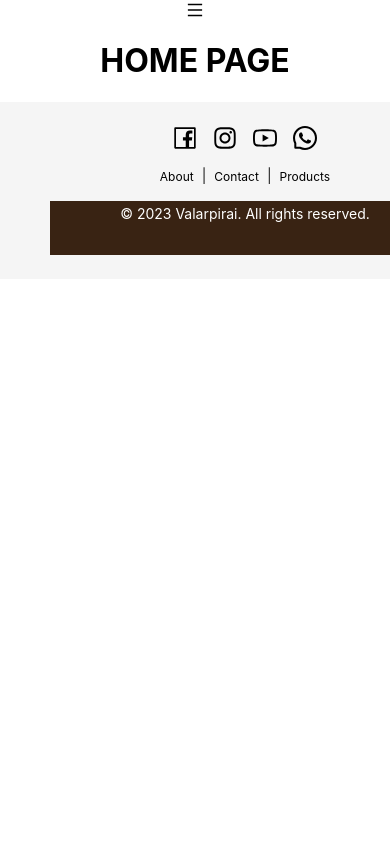
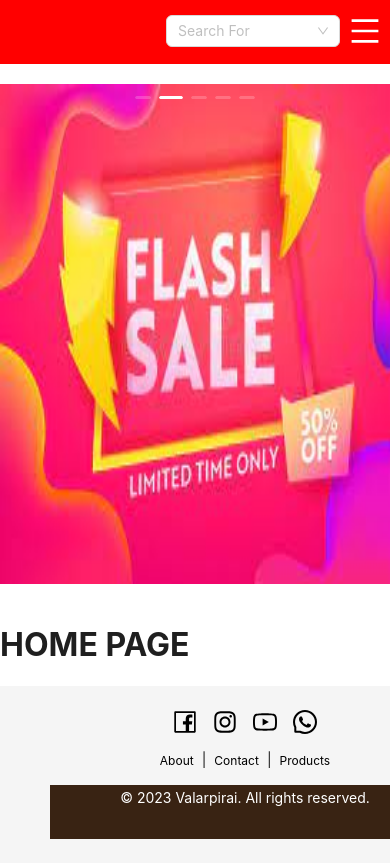
Before and after one commit to Sandhya-Murugan/website-valarpirai, a React (Create React App) app: page / in a window 390 px wide. Shown: the top 863 px of the page. Built offline with nearby package versions, Linux system fonts and the light colour scheme.

Commit message:
deploying in custom domain

```diff
--- a/package.json
+++ b/package.json
@@ -1,7 +1,7 @@
 {
   "name": "my-react-app",
   "version": "0.1.0",
-  "homepage": "https://Sandhya-Murugan.github.io/website-valarpirai",
+  "homepage": "https://nagatech.in",
   "private": true,
   "dependencies": {
     "@ant-design/icons": "^5.2.6",
--- a/src/App.css
+++ b/src/App.css
@@ -1,5 +1,5 @@
-.App {
-  text-align: center;
+.App{
+  margin: auto;
 }
 
 /* Products Details Page */
@@ -31,7 +31,7 @@
   display: flex;
   justify-content: space-between;
   align-items: center;
-  margin-top: 10px; /* Adjust the margin as needed */
+  /*margin-top: 10px; !* Adjust the margin as needed *!*/
 }
 
 .prev-button,
@@ -56,3 +56,26 @@
   margin-top: 0;
 }
 /*----------------------------------------------------------------------------------------*/
+
+/*Search-Bar*/
+.Search-Bar{
+  width: 15%;
+  float: right;
+  margin-top: 1%;
+}
+
+@media only screen and (max-width: 600px) {
+  .Search-Bar{
+    width: 60%;
+    float: right;
+    margin-top: 5%;
+  }
+
+  .burger-menu{
+    float: right;
+    font-size: 30px;
+    margin-top: 4%;
+    color: white;
+    margin-right: 10px;
+  }
+}
--- a/src/App.js
+++ b/src/App.js
@@ -10,7 +10,7 @@ function App() {
     <div className="App">
         <HeaderMenu />
         {/*<HomePage />*/}
-        <div style={{marginTop:"5%"}}>
+        <div>
             <Routes>
                 <Route path='/' element={<HomePage/>}></Route>
                 {/*<Route path="/productDetails" element={<CardDetails />}></Route>*/}
--- a/src/Assets/OfferZoneData.js
+++ b/src/Assets/OfferZoneData.js
@@ -0,0 +1,61 @@
+import sofa from "../Images/Sofa.jpeg";
+import sofaset from "../Images/Sofa2.jpeg";
+import sofaBrown from "../Images/sofa3.jpeg";
+import cupboard from "../Images/cuboard.jpeg";
+import dinningTable from "../Images/DinningTable.jpeg"
+import offer1 from "../Images/OFFER/offer1.jpeg"
+import offer2 from "../Images/OFFER/offer2.jpeg"
+import offer3 from "../Images/OFFER/offer3.jpeg"
+import offer4 from "../Images/OFFER/offer4.jpeg"
+export const OfferZoneData = [
+    {
+        id:0,
+        category:'sofa',
+        title: 'Card 1',
+        description: 'Description for Card 1',
+        details:'Contrary to popular belief, Lorem Ipsum is not simply random text.' +
+            ' It has roots in a piece of classical Latin literature from 45 BC,' +
+            ' making it over 2000 years old. Richard McClintock, ' +
+            'a Latin professor at Hampden-Sydney College in Virginia,' +
+            ' looked up one of the more obscure Latin words, consectetur,' +
+            ' from a Lorem Ipsum passage, and going through the cites' +
+            ' of the word in classical literature, discovered the undoubtable source.' +
+            ' Lorem Ipsum comes from sections 1.10.32 and 1.10.33 of "de Finibus Bonorum et Malorum" ' +
+            '(The Extremes of Good and Evil) by Cicero, written in 45 BC. ' +
+            'This book is a treatise on the theory of ethics, very popular during the Renaissance.' +
+            ' The first line of Lorem Ipsum, "Lorem ipsum dolor sit amet..", comes from a line in section 1.10.32.\n' +
+            '\n' +
+            'The standard chunk of Lorem Ipsum used since the 1500s is reproduced below for those interested.' +
+            ' Sections 1.10.32 and 1.10.33 from "de Finibus Bonorum et Malorum" by Cicero are' +
+            ' also reproduced in their exact original form, accompanied by English versions from the 1914 translation by H. Rackham.',
+        imageSrc: offer4,
+    },
+    {
+        id:1,
+        category:'sofa',
+        title: 'Card 2',
+        description: 'Description for Card 2',
+        imageSrc: offer2,
+    },
+    {
+        id:2,
+        category:'sofa',
+        title: 'Card 3',
+        description: 'Description for Card 3',
+        imageSrc: offer3,
+    },
+    {
+        id:3,
+        title: 'Card 4',
+        category:'sofa',
+        description: 'Description for Card 1',
+        imageSrc: offer4,
+    },
+    {
+        id:4,
+        title: 'Card 5',
+        category:'tech',
+        description: 'Description for Card 2',
+        imageSrc: offer3,
+    },
+];
--- a/src/Assets/ProductsData.js
+++ b/src/Assets/ProductsData.js
@@ -6,6 +6,7 @@ import dinningTable from "../Images/DinningTable.jpeg"
 export const cardData1 = [
     {
         id:0,
+        category:'sofa',
         title: 'Card 1',
         description: 'Description for Card 1',
         details:'Contrary to popular belief, Lorem Ipsum is not simply random text.' +
@@ -27,12 +28,14 @@ export const cardData1 = [
     },
     {
         id:1,
+        category:'sofa',
         title: 'Card 2',
         description: 'Description for Card 2',
         imageSrc: sofaset,
     },
     {
         id:2,
+        category:'sofa',
         title: 'Card 3',
         description: 'Description for Card 3',
         imageSrc: dinningTable,
@@ -40,36 +43,42 @@ export const cardData1 = [
     {
         id:3,
         title: 'Card 4',
+        category:'sofa',
         description: 'Description for Card 1',
         imageSrc: sofaBrown,
     },
     {
         id:4,
         title: 'Card 5',
+        category:'tech',
         description: 'Description for Card 2',
         imageSrc: cupboard,
     },
     {
         id:5,
         title: 'Card 6',
+        category:'sofa',
         description: 'Description for Card 3',
         imageSrc: 'https://via.placeholder.com/150',
     },
     {
         id:6,
         title: 'Card 7',
+        category:'tech',
         description: 'Description for Card 1',
         imageSrc: 'https://via.placeholder.com/150',
     },
     {
         id:7,
         title: 'Card 8',
+        category:'sofa',
         description: 'Description for Card 2',
         imageSrc: 'https://via.placeholder.com/150',
     },
     {
         id:8,
         title: 'Card 9',
+        category:'tech',
         description: 'Description for Card 3',
         imageSrc: 'https://via.placeholder.com/150',
     },
--- a/src/Components/Header.js
+++ b/src/Components/Header.js
@@ -4,6 +4,7 @@ import {Menu,Drawer} from "antd";
 import {useState} from "react";
 import useBreakpoint from "antd/es/grid/hooks/useBreakpoint"
 import {Link} from "react-router-dom";
+import {Header} from "antd/es/layout/layout";
 
 const HeaderMenu = () => {
     const screens = useBreakpoint();
@@ -17,6 +18,7 @@ const HeaderMenu = () => {
         <>
             {!isMobile ? (
 
+                <Header>
                     <Menu
                         theme="dark"
                         mode="horizontal"
@@ -29,6 +31,8 @@ const HeaderMenu = () => {
                             </Menu.Item>
                         ))}
                     </Menu>
+                </Header>
+
             ) : (
                 <MenuOutlined className="burger-menu" onClick={toggleModal} />
             )}
--- a/src/Components/OfferZone.js
+++ b/src/Components/OfferZone.js
@@ -0,0 +1,21 @@
+import {Carousel} from "antd";
+
+const OfferZone = ({data}) => {
+    const imageAspectRatio = 8 / 6;
+    return(
+        <div>
+
+                <Carousel style={{color:"red"}} dotPosition="top" autoplay={true} >
+                    {data.map((offer) => (
+                    <div key={offer.id}>
+                        <img src={offer.imageSrc} style={{height:"500px", width:"100%", aspectRatio: `${imageAspectRatio}`}}/>
+                    </div>
+                    ))}
+                </Carousel>
+
+
+        </div>
+    )
+}
+
+export default OfferZone;
--- a/src/Components/ProductsList.js
+++ b/src/Components/ProductsList.js
@@ -1,9 +1,10 @@
-import React from 'react';
+import React, {useState} from 'react';
 import {Card, Col, Carousel, Button} from 'antd';
 import {Link} from "react-router-dom";
 import AskQuery from "./AskQuery";
 import "../App.css"
 import {LeftOutlined, RightOutlined} from "@ant-design/icons";
+import {cardData1} from "../Assets/ProductsData";
 
 const { Meta } = Card;
 
@@ -54,9 +55,9 @@ const MyCards = ({cardData, cardSet}) => {
     return (
         <div>
             <Carousel  responsive={responsiveSettings} dotPosition="none" ref={carouselRef}>
-                {cardData.map((card, index) => (
-                    <Col key={index} xs={23} sm={20} md={20} lg={20}>
-                        <Link to={`/productDetails/${cardSet}/${index}`}>
+                {cardData.map((card,id) => (
+                    <Col key={id} xs={23} sm={20} md={20} lg={20}>
+                        <Link to={`/productDetails/${cardSet}/${id}`}>
                             <Card
                                 hoverable
                                 style={{ minHeight: '300px', display: 'flex', flexDirection: 'column', justifyContent: 'space-between' }}
--- a/src/Components/SearchBar.js
+++ b/src/Components/SearchBar.js
@@ -0,0 +1,45 @@
+import React, {useState} from "react";
+import {cardData1} from "../Assets/ProductsData";
+import {Card, Carousel, Col, Select} from "antd";
+import "../App.css";
+import {Header} from "antd/es/layout/layout";
+import ProductsList from "./ProductsList";
+
+const SearchBar = () => {
+    const [category, setCategory] = useState(''); // Initial category state
+    const filteredProducts = category
+        ? cardData1.filter(product => product.category === category)
+        : cardData1;
+    return(
+        <div>
+            <div className="Search-bar">
+                <Header style={{backgroundColor:"red"}}>
+                        <Select
+                            className="Search-Bar"
+                            showSearch
+                            placeholder="Search For"
+                            onChange={(value) => setCategory(value)}
+                        >
+                            <Select.Option value="">All</Select.Option>
+                            <Select.Option value="sofa">Sofa</Select.Option>
+                            <Select.Option value="tech">Tech</Select.Option>
+                            {/* Add more category options */}
+                        </Select>
+                </Header>
+
+            </div>
+            <div className="product-list">
+                {filteredProducts.map((product) => (
+                            <div key={product.id} >
+
+                                {/*<img style={{marginTop:"10%"}} src={product.imageSrc} alt={product.name} />*/}
+                                <h2>{product.name}</h2>
+                                 {/*<p>{product.description}</p>*/}
+                            </div>
+                ))}
+            </div>
+        </div>
+    )
+}
+
+export default SearchBar;
--- a/src/Pages/HomePage.js
+++ b/src/Pages/HomePage.js
@@ -2,13 +2,25 @@ import React from 'react';
 import ProductsListPage from "./ProductsListPage";
 import useBreakpoint from "antd/es/grid/hooks/useBreakpoint";
 import ProductsCategoryPage from "./ProductsCategoryPage";
+import {Content, Header} from "antd/es/layout/layout";
+import SearchBar from "../Components/SearchBar";
+import OfferZone from "../Components/OfferZone";
+import {OfferZoneData} from "../Assets/OfferZoneData";
 
 const HomePage = () => {
     const screens = useBreakpoint();
     const isMobile = !screens.md;
     return (
         <div>
-            {isMobile ? < ProductsCategoryPage /> : <ProductsListPage />}
+            <div>
+                <SearchBar />
+                <OfferZone data = {OfferZoneData} /><br/>
+            </div>
+
+            <Content>
+                {isMobile ? < ProductsCategoryPage /> : <ProductsListPage />}
+            </Content>
+
         </div>
     );
 };
--- a/src/Pages/ProductsListPage.js
+++ b/src/Pages/ProductsListPage.js
@@ -1,6 +1,7 @@
 import ProductsList from "../Components/ProductsList";
 import {cardData1} from "../Assets/ProductsData";
 import {cardData2} from "../Assets/ProductsData";
+import SearchBar from "../Components/SearchBar";
 
 function ProductListPage() {
     return (
```
Also changed, not shown: 1 other file (tests, documents, lock files or other folders).
